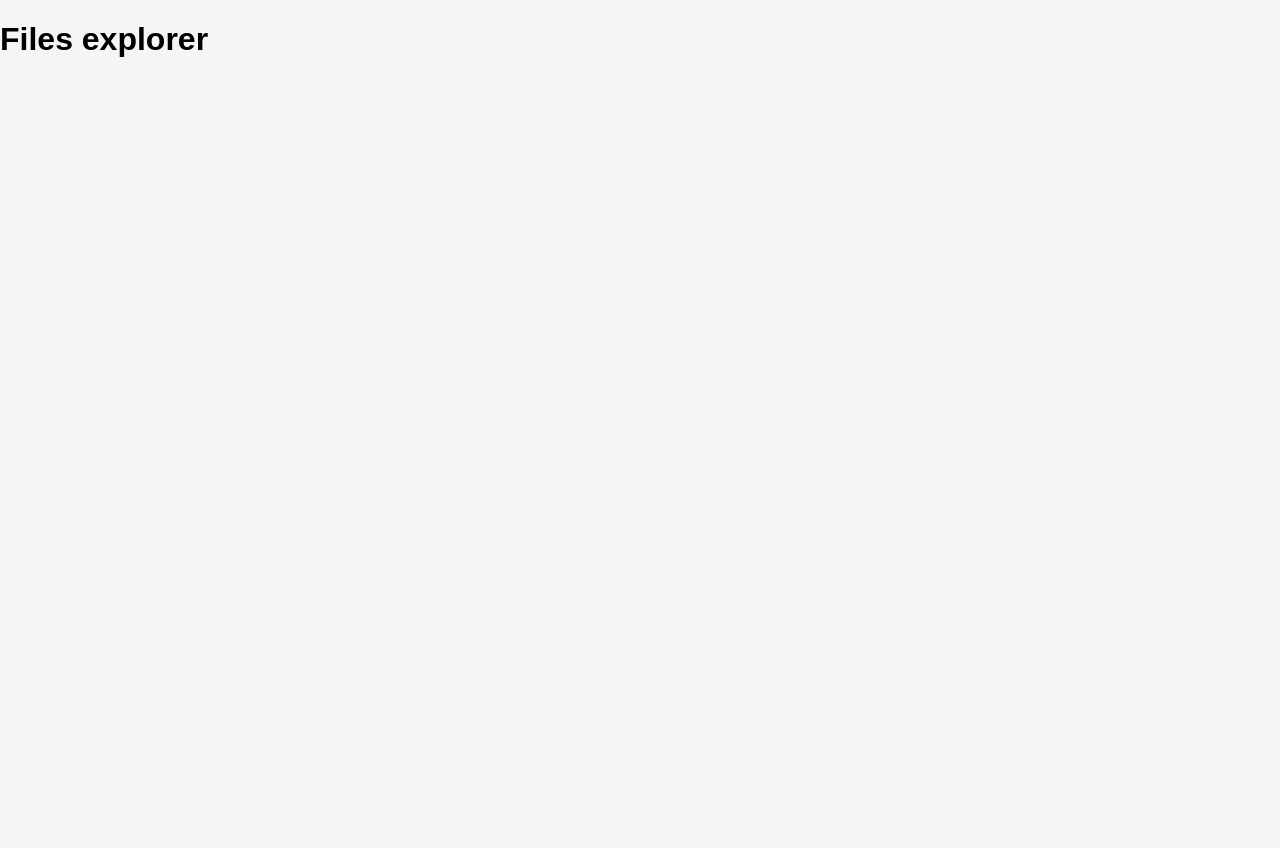
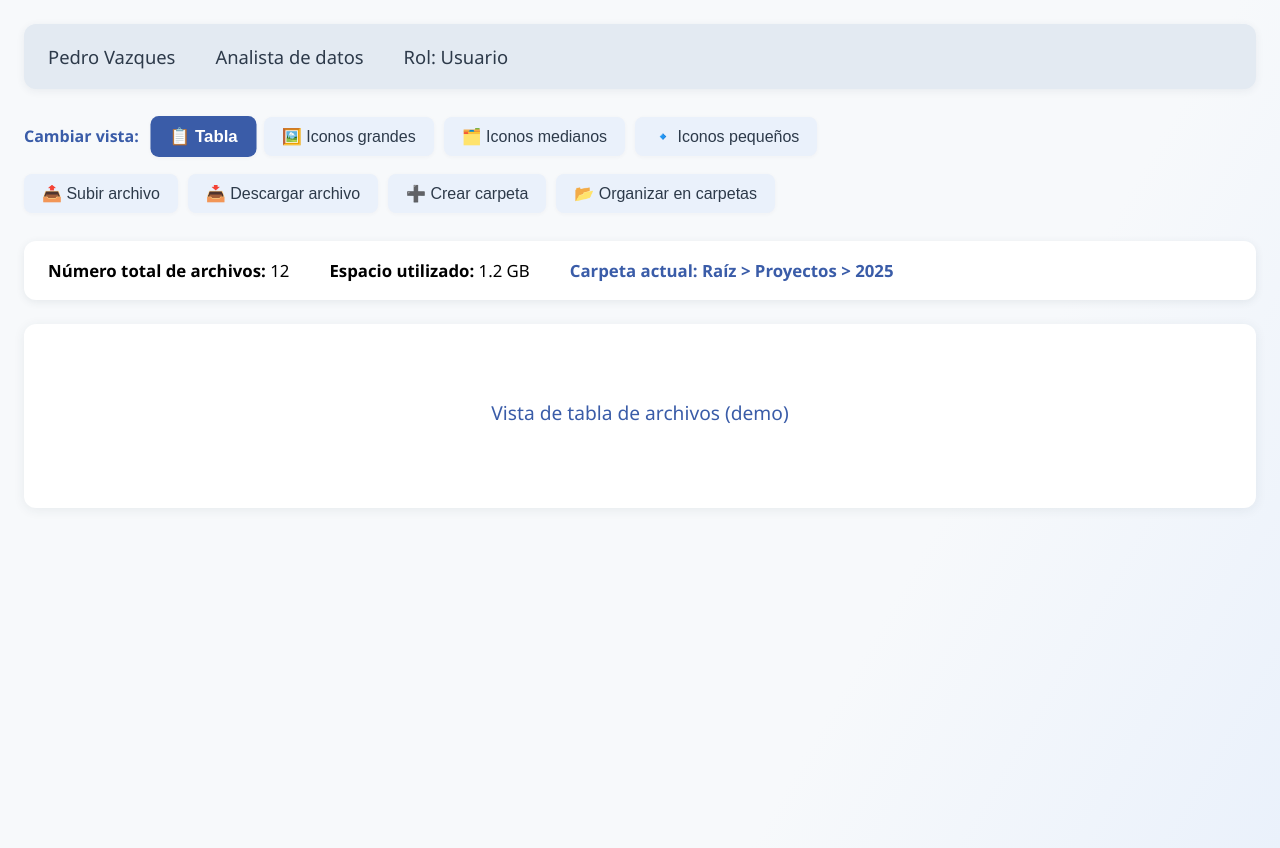
Before and after one commit to IraPues890/SW2_SISTEMA_DE_ALMACENAMIENTO, a React (Vite) app in the folder Frontend/: page /explorer in a window 1280 px wide. Before the commit the page ends 800 px from the top, so only its background shows below. Built offline with nearby package versions, Linux system fonts and the light colour scheme.

Commit message:
añadir vista temp filesexplorer-front

```diff
--- a/Frontend/src/pages/FilesExplorer/Filesexplorer.css
+++ b/Frontend/src/pages/FilesExplorer/Filesexplorer.css
@@ -0,0 +1,112 @@
+.Files_explorer {
+  font-family: 'Segoe UI', Arial, sans-serif;
+  padding: 24px;
+  background: linear-gradient(120deg, #f7f9fb 70%, #eaf1fb 100%);
+  min-height: 100vh;
+}
+
+.fe-header {
+  background: #e3eaf2;
+  padding: 20px 24px;
+  border-radius: 12px;
+  margin-bottom: 28px;
+  display: flex;
+  align-items: center;
+  box-shadow: 0 2px 8px rgba(44, 62, 80, 0.07);
+}
+
+.fe-user-info {
+  display: flex;
+  gap: 40px;
+  font-size: 1.15rem;
+  color: #2d3a4a;
+  font-weight: 500;
+}
+
+.fe-main-options {
+  display: flex;
+  justify-content: space-between;
+  margin-bottom: 28px;
+  flex-wrap: wrap;
+  gap: 18px;
+}
+
+.fe-view-switch span {
+  margin-right: 14px;
+  font-weight: 600;
+  color: #3a5ca8;
+}
+
+.fe-view-switch button,
+.fe-file-actions button {
+  margin-right: 10px;
+  padding: 10px 18px;
+  border: none;
+  border-radius: 8px;
+  background: #eaf1fb;
+  color: #2d3a4a;
+  font-size: 1rem;
+  cursor: pointer;
+  transition: background 0.2s, transform 0.2s;
+  box-shadow: 0 1px 4px rgba(44, 62, 80, 0.04);
+}
+
+.fe-view-switch button.active {
+  background: #3a5ca8;
+  color: #fff;
+  font-weight: 600;
+  transform: scale(1.05);
+}
+
+.fe-view-switch button:hover,
+.fe-file-actions button:hover {
+  background: #d0e2ff;
+  transform: scale(1.04);
+}
+
+.fe-file-actions {
+  display: flex;
+  align-items: center;
+}
+
+.fe-metrics {
+  background: #fff;
+  padding: 18px 24px;
+  border-radius: 12px;
+  box-shadow: 0 2px 8px rgba(44, 62, 80, 0.09);
+  display: flex;
+  gap: 40px;
+  align-items: center;
+  font-size: 1.05rem;
+  margin-bottom: 24px;
+}
+
+.fe-breadcrumb {
+  color: #3a5ca8;
+  font-weight: 600;
+}
+
+.fe-view-content {
+  background: #fff;
+  border-radius: 12px;
+  padding: 32px;
+  box-shadow: 0 2px 12px rgba(44, 62, 80, 0.08);
+  min-height: 120px;
+  margin-top: 12px;
+  animation: fadeIn 0.4s;
+}
+
+@keyframes fadeIn {
+  from { opacity: 0; transform: translateY(16px);}
+  to { opacity: 1; transform: translateY(0);}
+}
+
+.fe-table-view,
+.fe-large-icons-view,
+.fe-medium-icons-view,
+.fe-small-icons-view {
+  text-align: center;
+  font-size: 1.2rem;
+  color: #3a5ca8;
+  padding: 24px 0;
+}
--- a/Frontend/src/pages/FilesExplorer/Filesexplorer.jsx
+++ b/Frontend/src/pages/FilesExplorer/Filesexplorer.jsx
@@ -1,10 +1,98 @@
+import './Filesexplorer.css';
+import { useState } from 'react';
 
-import './Filesexplorer.css';
+// S: Componente para la cabecera de usuario
+function UserHeader({ name, role, type }) {
+  return (
+    <header className="fe-header">
+      <div className="fe-user-info">
+        <span className="fe-user-name">{name}</span>
+        <span className="fe-user-role">{role}</span>
+        <span className="fe-user-type">Rol: {type}</span>
+      </div>
+    </header>
+  );
+}
+
+// S: Componente para cambiar la vista
+function ViewSwitch({ views, activeView, onChange }) {
+  return (
+    <div className="fe-view-switch">
+      <span>Cambiar vista:</span>
+      {views.map(view => (
+        <button
+          key={view.key}
+          className={activeView === view.key ? 'active' : ''}
+          onClick={() => onChange(view.key)}
+          title={view.label}
+        >
+          {view.icon} {view.label}
+        </button>
+      ))}
+    </div>
+  );
+}
+
+// S: Componente para acciones de archivos
+function FileActions() {
+  return (
+    <div className="fe-file-actions">
+      <button title="Subir archivo">📤 Subir archivo</button>
+      <button title="Descargar archivo">📥 Descargar archivo</button>
+      <button title="Crear carpeta">➕ Crear carpeta</button>
+      <button title="Organizar en carpetas">📂 Organizar en carpetas</button>
+    </div>
+  );
+}
+
+// S: Componente para métricas
+function Metrics({ totalFiles, usedSpace, breadcrumb }) {
+  return (
+    <section className="fe-metrics">
+      <div>
+        <strong>Número total de archivos:</strong> {totalFiles}
+      </div>
+      <div>
+        <strong>Espacio utilizado:</strong> {usedSpace}
+      </div>
+      <div className="fe-breadcrumb">
+        <strong>Carpeta actual:</strong> {breadcrumb}
+      </div>
+    </section>
+  );
+}
+
+// S: Componente para mostrar la vista activa
+function ViewContent({ activeView }) {
+  const views = {
+    table: <div className="fe-table-view"><p>Vista de tabla de archivos (demo)</p></div>,
+    large: <div className="fe-large-icons-view"><p>Vista de iconos grandes (demo)</p></div>,
+    medium: <div className="fe-medium-icons-view"><p>Vista de iconos medianos (demo)</p></div>,
+    small: <div className="fe-small-icons-view"><p>Vista de iconos pequeños (demo)</p></div>,
+  };
+  return <section className="fe-view-content">{views[activeView]}</section>;
+}
+
+// O: Permite extensión por props
+const VIEWS = [
+  { key: 'table', label: 'Tabla', icon: '📋' },
+  { key: 'large', label: 'Iconos grandes', icon: '🖼️' },
+  { key: 'medium', label: 'Iconos medianos', icon: '🗂️' },
+  { key: 'small', label: 'Iconos pequeños', icon: '🔹' },
+];
 
 function Filesexplorer() {
+  const [activeView, setActiveView] = useState('table');
+
   return (
     <div className="Files_explorer">
-        <h1>Files explorer</h1>
+      <UserHeader name="Pedro Vazques" role="Analista de datos" type="Usuario" />
+      <section className="fe-main-options">
+        <ViewSwitch views={VIEWS} activeView={activeView} onChange={setActiveView} />
+        <FileActions />
+      </section>
+      <Metrics totalFiles={12} usedSpace="1.2 GB" breadcrumb="Raíz > Proyectos > 2025" />
+      <ViewContent activeView={activeView} />
     </div>
   );
 }
```
